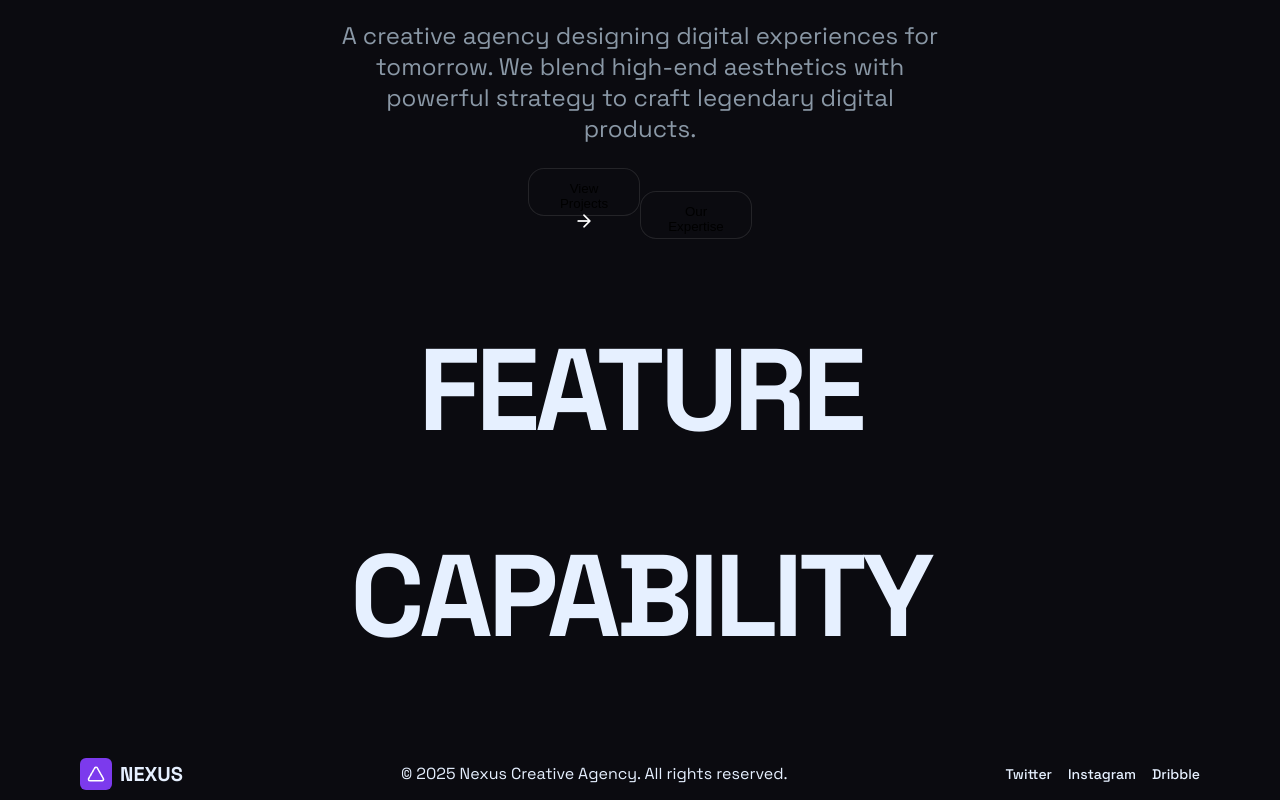
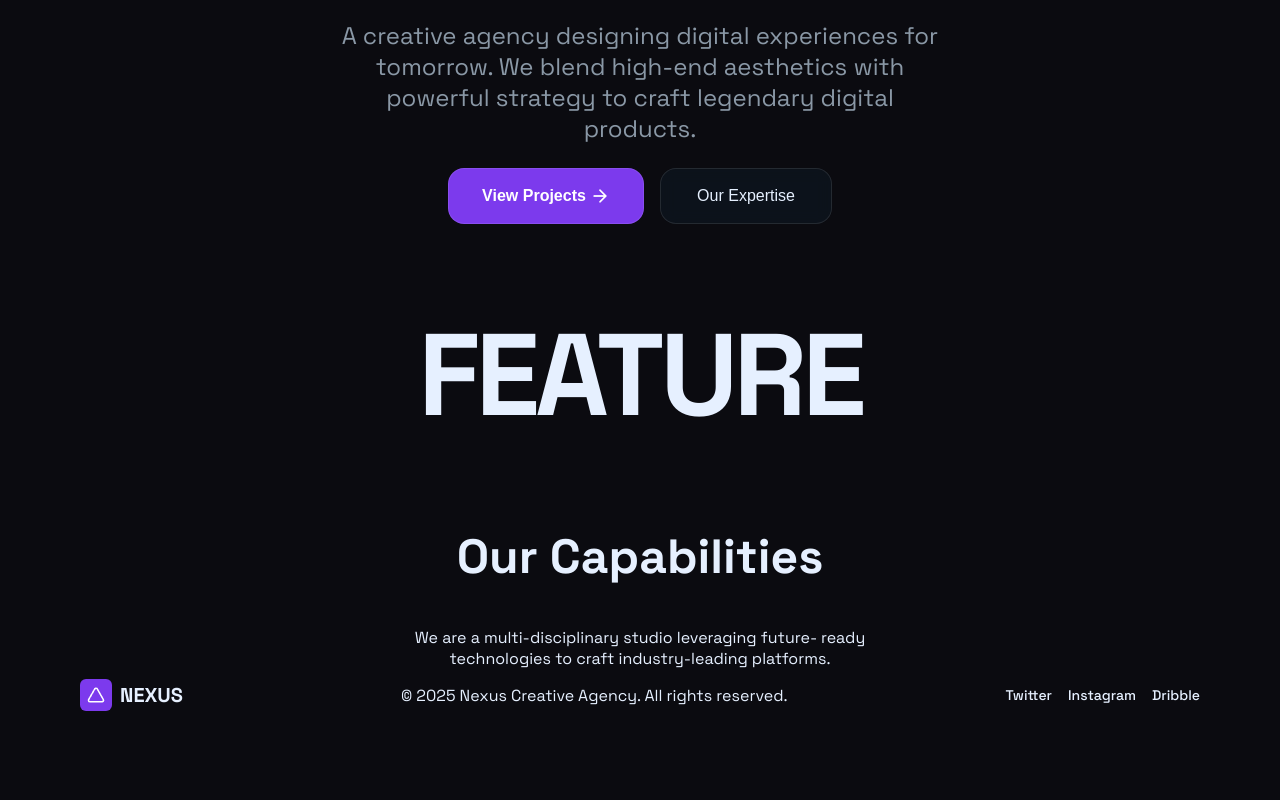
Before and after one commit to raihan-mahmud-talukder/nexus, a React (Create React App) app: page / in a window 1280 px wide. Shown: the part 668-1468 px from the top of the page. After the commit the page ends 1390 px from the top, so only its background shows below. Built offline with nearby package versions, Linux system fonts and the light colour scheme.

Commit message:
data exported

```diff
--- a/public/index.html
+++ b/public/index.html
@@ -9,6 +9,7 @@
   <link rel="stylesheet" href="styles/header.css">
   <link rel="stylesheet" href="styles/footer.css">
   <link rel="stylesheet" href="styles/hero.css">
+  <link rel="stylesheet" href="styles/capability.css">
 
     <title>NEXUS App</title>
   </head>
--- /dev/null
+++ b/public/styles/capability.css
@@ -0,0 +1,14 @@
+.capability h2 {
+    font-size: 3rem;
+    text-align: center;
+}
+
+.capability p {
+    width: 31.25rem;
+    text-align: center;
+    margin: auto;
+}
+
+.capability article {
+
+}
--- a/public/styles/hero.css
+++ b/public/styles/hero.css
@@ -31,9 +31,45 @@ section h1 {
 .info {
     padding: 0 0.25rem;
     font-weight: 400;
-  color: #8A98A6;
-font-size: 1.5rem;
-line-break: 2rem;
-text-align: center;
-max-width: 37.5rem;
+    color: #8A98A6;
+    font-size: 1.5rem;
+    line-break: 2rem;
+    text-align: center;
+    max-width: 37.5rem;
 }
+
+.button {
+    display: flex;
+    gap: 1rem;
+}
+
+.project {
+    height: 3.5rem;
+    width: 12.25rem;
+    border-radius: 16px;
+    padding: 1rem 2rem;
+    background: #7C3AED;
+    display: flex;
+    justify-content: center;
+    align-items: center;
+    color: #FFFFFF;
+    gap: 0.25rem;
+}
+
+.project span {
+    font-size: 1rem;
+    font-weight: 600;
+    line-height: 1.5rem;
+}
+
+.expert {
+    height: 3.5rem;
+    width: 10.75rem;
+    color: inherit;
+    padding: 1rem 2rem;
+    background: #0E1B2680;
+    backdrop-filter: blur(8px);
+    border: 1px solid #FFFFFF1A;
+    border-radius: 16px;
+    font-size: 1rem;
+}
--- a/src/components/Home.jsx
+++ b/src/components/Home.jsx
@@ -1,13 +1,13 @@
-import { Capability } from "./Home/Capability"
-import { Feature } from "./Home/Feature"
+import { Capabilities } from "./Home/Capabilities"
+import { Features } from "./Home/Features"
 import { Hero } from "./Home/Hero"
 
 export const Home = () => {
     return (
         <>
             <Hero />
-            <Feature />
-            <Capability />
+            <Features />
+            <Capabilities />
         </>
     )
 }
--- /dev/null
+++ b/src/components/Home/Capabilities.jsx
@@ -0,0 +1,13 @@
+export const Capabilities = () => {
+    return (
+        <section className="capability">
+            <h2>Our Capabilities</h2>
+            <p>
+                We are a multi-disciplinary studio leveraging future- ready technologies to craft industry-leading platforms.
+            </p>
+            <article>
+
+            </article>
+        </section>
+    )
+}
--- a/src/components/Home/Capability.jsx
+++ /dev/null
@@ -1,7 +0,0 @@
-export const Capability = () => {
-    return (
-        <section>
-            <h1>CAPABILITY</h1>
-        </section>
-    )
-}
--- a/src/components/Home/Feature.jsx
+++ b/src/components/Home/Features.jsx
@@ -1,4 +1,4 @@
-export const Feature = () => {
+export const Features = () => {
     return (
         <section>
             <h1>FEATURE</h1>
--- a/src/components/Home/Hero.jsx
+++ b/src/components/Home/Hero.jsx
@@ -5,18 +5,18 @@ export const Hero = () => {
                 <img src="images/star.png" alt="star" />
                 <span>Award Winning Design Agency</span>
             </div>
-            <h1 className="">We Build Iconic Brands</h1>
+            <h1>We Build Iconic Brands</h1>
             <p className="info">A creative agency designing digital experiences for
                 tomorrow. We blend high-end aesthetics with
                 powerful strategy to craft legendary digital
                 products.
             </p>
-            <div>
-                <button>
+            <div className="button">
+                <button className="project">
                     <span>View Projects</span>
                     <img src="images/arrow.png" alt="right arrow" />
                 </button>
-                <button>Our Expertise</button>
+                <button className="expert">Our Expertise</button>
             </div>
         </section>
     )
```
Also changed, not shown: src/data/capabilities.js (added, +20 -0 lines), src/data/features.js (added, +38 -0 lines).
